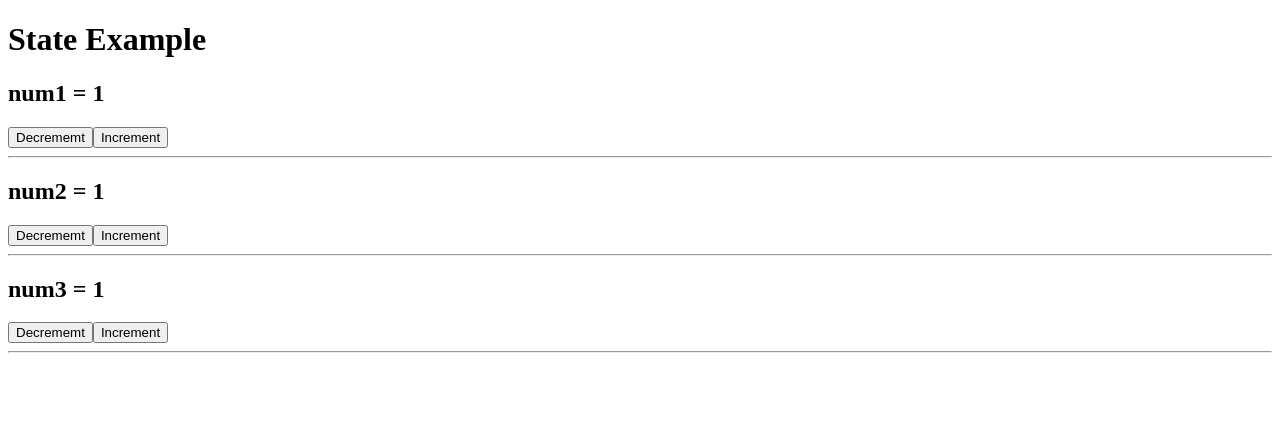
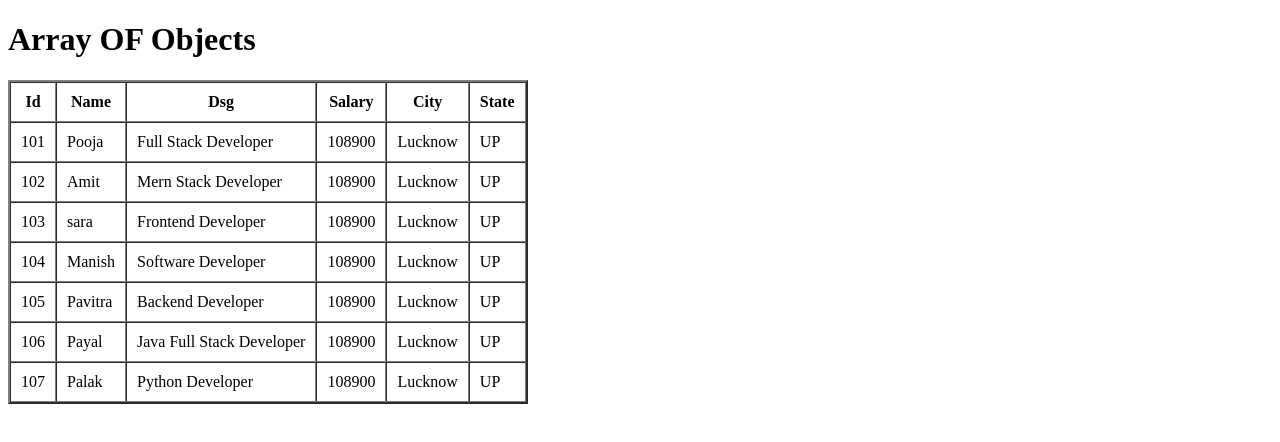
Before and after one commit to Poojii001/Reactjs, a React (Vite) app: page / in a window 1280 px wide. Shown: the top 442 px of the page. Built offline with nearby package versions, Linux system fonts and the light colour scheme.

Commit message:
ArrayOfObject.jsx

```diff
--- /dev/null
+++ b/src/Components/ArrayOfObject.jsx
@@ -0,0 +1,42 @@
+export default function ArrayOfObject() {
+    let data = [
+        { id: 101, name: "Pooja", dsg: "Full Stack Developer", salary: 108900, city: "Lucknow", state: "UP" },
+        { id: 102, name: "Amit", dsg: "Mern Stack Developer", salary: 108900, city: "Lucknow", state: "UP" },
+        { id: 103, name: "sara", dsg: "Frontend Developer", salary: 108900, city: "Lucknow", state: "UP" },
+        { id: 104, name: "Manish", dsg: "Software Developer", salary: 108900, city: "Lucknow", state: "UP" },
+        { id: 105, name: "Pavitra", dsg: "Backend Developer", salary: 108900, city: "Lucknow", state: "UP" },
+        { id: 106, name: "Payal", dsg: "Java Full Stack Developer", salary: 108900, city: "Lucknow", state: "UP" },
+        { id: 107, name: "Palak", dsg: "Python Developer", salary: 108900, city: "Lucknow", state: "UP" }
+    ]
+    return (
+        <>
+            <h1>Array OF Objects</h1>
+            <table border={2} cellPadding={10} cellSpacing={0}>
+                <thead>
+                    <tr>
+                        <th>Id</th>
+                        <th>Name</th>
+                        <th>Dsg</th>
+                        <th>Salary</th>
+                        <th>City</th>
+                        <th>State</th>
+                    </tr>
+                </thead>
+                <tbody>
+                    {
+                        data.map((item)=>{
+                            return <tr key = {item.id}>
+                                <td>{item.id}</td>
+                                <td>{item.name}</td>
+                                <td>{item.dsg}</td>
+                                <td>{item.salary}</td>
+                                <td>{item.city}</td>
+                                <td>{item.state}</td>
+                            </tr>
+                        })
+                    }
+                </tbody>
+            </table>
+        </>
+    )
+}
--- a/src/main.jsx
+++ b/src/main.jsx
@@ -1,13 +1,25 @@
 
 import { StrictMode } from 'react';
 import { createRoot } from 'react-dom/client';
-import StateExample from './Components/StateExample'
+import ArrayOfObject from './Components/ArrayOfObject'
 
 createRoot(document.getElementById('root')).render(
   <StrictMode>
-    <StateExample/>
+    <ArrayOfObject/>
   </StrictMode>,
 )
+
+
+
+// import { StrictMode } from 'react';
+// import { createRoot } from 'react-dom/client';
+// import StateExample from './Components/StateExample'
+
+// createRoot(document.getElementById('root')).render(
+//   <StrictMode>
+//     <StateExample/>
+//   </StrictMode>,
+// )
 
 
 // import { StrictMode } from 'react';
```
